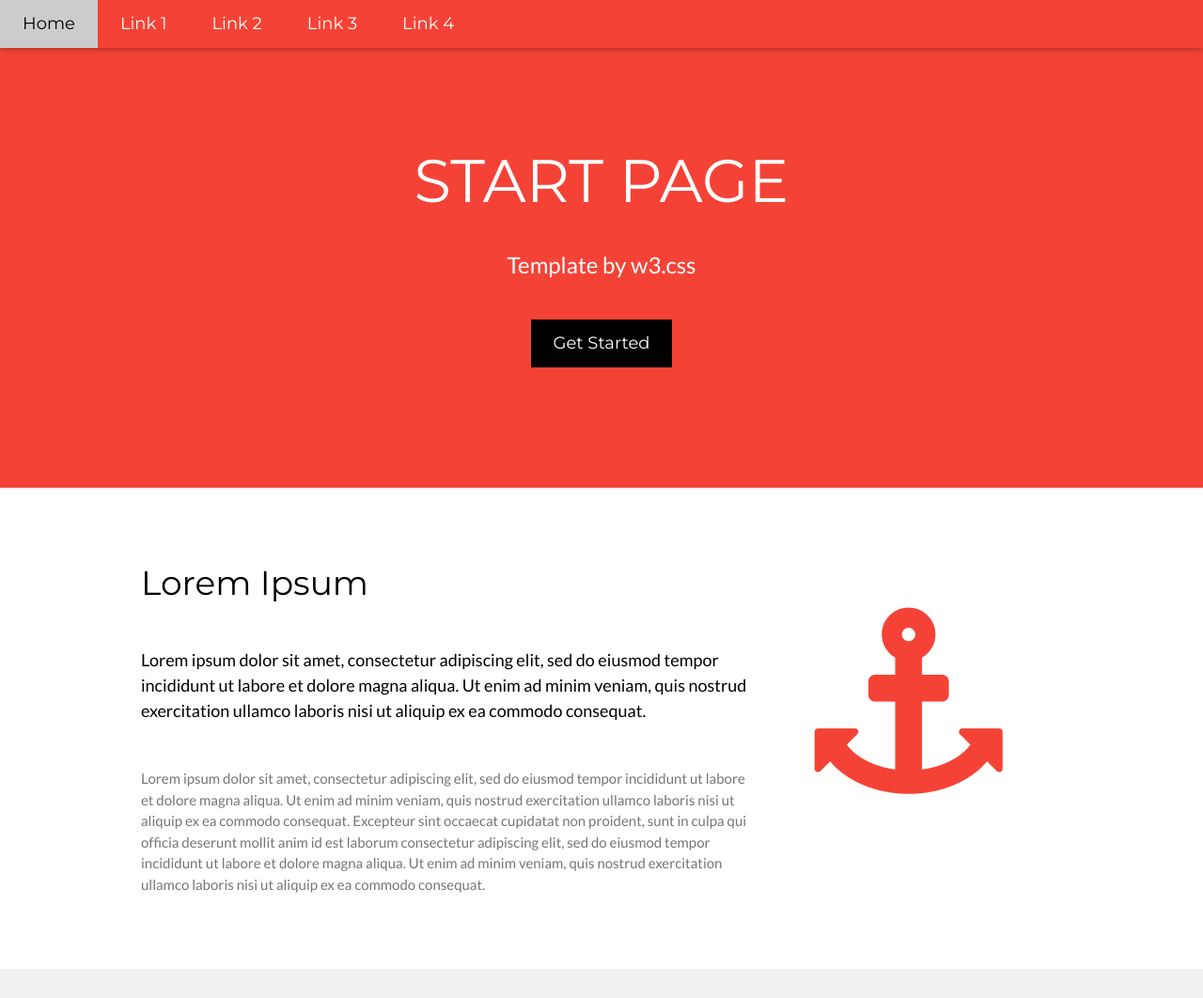
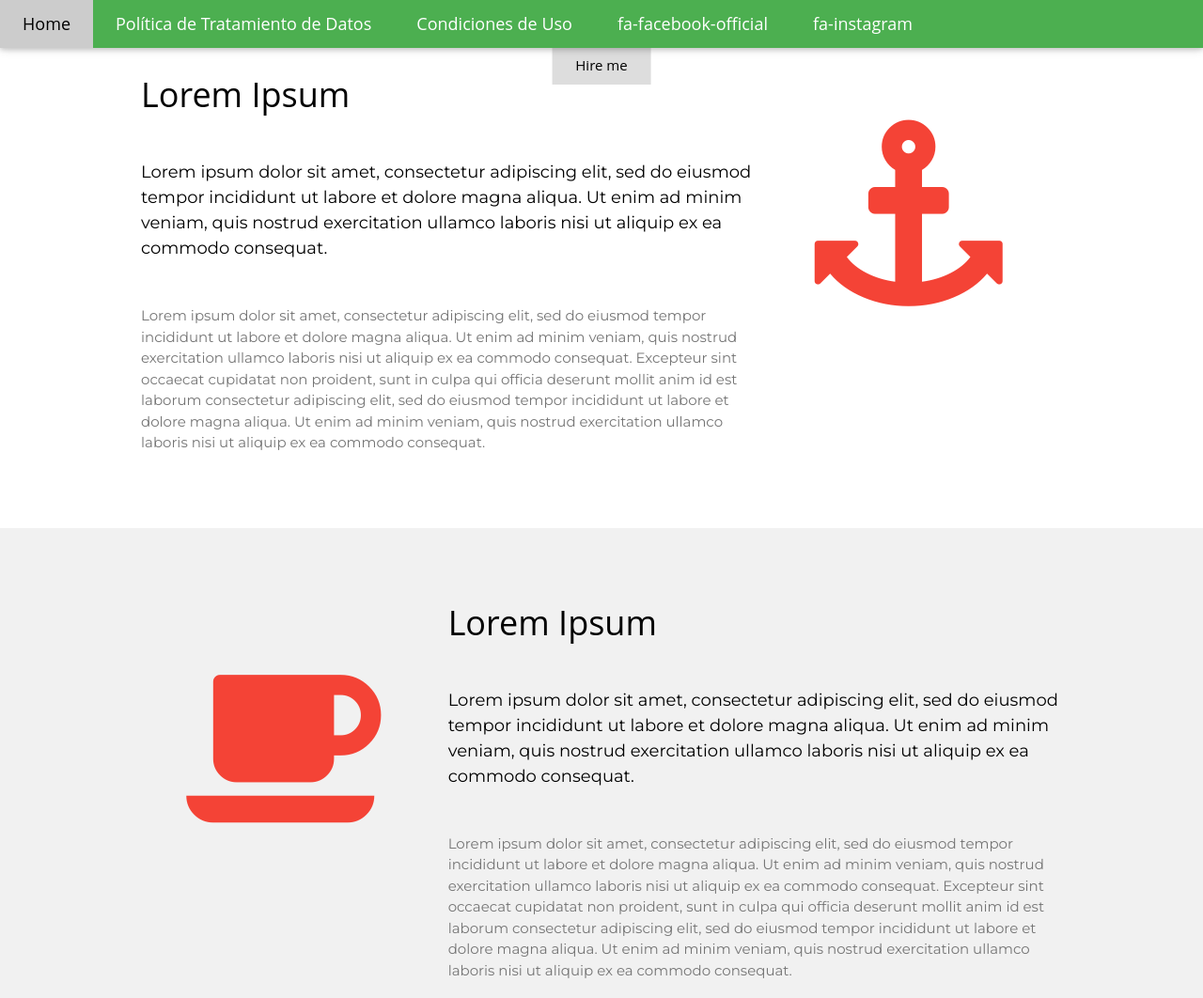
Before and after one commit to ingdanielsuarez9411/AXD_Education_Xenter, a plain HTML site: page index.html in a window 1280 px wide. Shown: the top 1062 px of the page at 94% size. Drawn offline with nearby package versions, Linux system fonts and the light colour scheme.

Commit message:
Update index.html

```diff
--- a/index.html
+++ b/index.html
@@ -1,30 +1,68 @@
 <!DOCTYPE html>
-<html lang="en">
+<html lang="es">
 <head>
-<title>W3.CSS Template</title>
+<title>Libranza Go</title>
 <meta charset="UTF-8">
 <meta name="viewport" content="width=device-width, initial-scale=1">
 <link rel="stylesheet" href="https://www.w3schools.com/w3css/4/w3.css">
 <link rel="stylesheet" href="https://fonts.googleapis.com/css?family=Lato">
 <link rel="stylesheet" href="https://fonts.googleapis.com/css?family=Montserrat">
 <link rel="stylesheet" href="https://cdnjs.cloudflare.com/ajax/libs/font-awesome/4.7.0/css/font-awesome.min.css">
+
+
 <style>
-body,h1,h2,h3,h4,h5,h6 {font-family: "Lato", sans-serif}
-.w3-bar,h1,button {font-family: "Montserrat", sans-serif}
+body,h1,h2,h3,h4,h5,h6 {font-family: "Montserrat", sans-serif}
+.w3-bar,h1,button {font-family: "Open Sans", sans-serif}
 .fa-anchor,.fa-coffee {font-size:200px}
+
+.hero-image {
+  background-image: linear-gradient(rgba(0, 0, 0, 0.5), rgba(0, 0, 0, 0.5)), url("");
+  height: 50%;
+  background-position: center;
+  background-repeat: no-repeat;
+  background-size: cover;
+  position: relative;
+}
+
+.hero-text {
+  text-align: center;
+  position: absolute;
+  top: 50%;
+  left: 50%;
+  transform: translate(-50%, -50%);
+  color: white;
+}
+
+.hero-text button {
+  border: none;
+  outline: 0;
+  display: inline-block;
+  padding: 10px 25px;
+  color: black;
+  background-color: #ddd;
+  text-align: center;
+  cursor: pointer;
+}
+
+.hero-text button:hover {
+  background-color: #555;
+  color: white;
+}
 </style>
+
+
 </head>
 <body>
 
 <!-- Navbar -->
 <div class="w3-top">
-  <div class="w3-bar w3-red w3-card w3-left-align w3-large">
-    <a class="w3-bar-item w3-button w3-hide-medium w3-hide-large w3-right w3-padding-large w3-hover-white w3-large w3-red" href="javascript:void(0);" onclick="myFunction()" title="Toggle Navigation Menu"><i class="fa fa-bars"></i></a>
+  <div class="w3-bar w3-green w3-card w3-left-align w3-large">
+    <a class="w3-bar-item w3-button w3-hide-medium w3-hide-large w3-right w3-padding-large w3-hover-white w3-large w3-green" href="javascript:void(0);" onclick="myFunction()" title="Toggle Navigation Menu"><i class="fa fa-bars"></i></a>
     <a href="#" class="w3-bar-item w3-button w3-padding-large w3-white">Home</a>
-    <a href="#" class="w3-bar-item w3-button w3-hide-small w3-padding-large w3-hover-white">Link 1</a>
-    <a href="#" class="w3-bar-item w3-button w3-hide-small w3-padding-large w3-hover-white">Link 2</a>
-    <a href="#" class="w3-bar-item w3-button w3-hide-small w3-padding-large w3-hover-white">Link 3</a>
-    <a href="#" class="w3-bar-item w3-button w3-hide-small w3-padding-large w3-hover-white">Link 4</a>
+    <a href="#" class="w3-bar-item w3-button w3-hide-small w3-padding-large w3-hover-white">Política de Tratamiento de Datos</a>
+    <a href="#" class="w3-bar-item w3-button w3-hide-small w3-padding-large w3-hover-white">Condiciones de Uso</a>
+    <a href="#" class="w3-bar-item w3-button w3-hide-small w3-padding-large w3-hover-white">fa-facebook-official</a>
+    <a href="#" class="w3-bar-item w3-button w3-hide-small w3-padding-large w3-hover-white">fa-instagram</a>
   </div>
 
   <!-- Navbar on small screens -->
@@ -37,11 +75,13 @@ body,h1,h2,h3,h4,h5,h6 {font-family: "Lato", sans-serif}
 </div>
 
 <!-- Header -->
-<header class="w3-container w3-red w3-center" style="padding:128px 16px">
-  <h1 class="w3-margin w3-jumbo">START PAGE</h1>
-  <p class="w3-xlarge">Template by w3.css</p>
-  <button class="w3-button w3-black w3-padding-large w3-large w3-margin-top">Get Started</button>
-</header>
+<div class="hero-image">
+    <div class="hero-text">
+      <h1 style="font-size:50px">I am John Doe</h1>
+      <p>And I'm a Photographer</p>
+      <button>Hire me</button>
+    </div>
+  </div>
 
 <!-- First Grid -->
 <div class="w3-row-padding w3-padding-64 w3-container">
```
